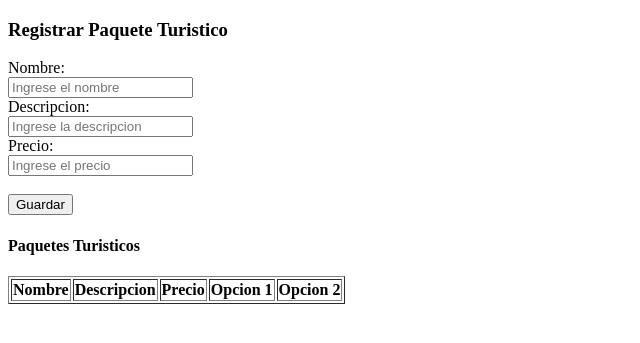
After one commit to crisrdz0294/proTurismo, a PHP site: page /view/paqueteTuristicoView.php in a window 1280 px wide. The commit adds this page. Shown: the top 343 px of the page, without its empty margins (0-640 px from the left). Run offline with PHP 8.4, Linux system fonts and the light colour scheme; lists and menus that the app fills with data are empty.

Commit message:
view paqueteTuristico

```diff
--- a/index.php
+++ b/index.php
@@ -18,7 +18,7 @@
 	<a href="view/tuFamiliaView.php">Manipular Familia</a><br>
 	<a href="view/responsableView.php">Manipular Responsable</a><br>
 	<a href="view/empresaView.php">Manipular MicroEmpresa</a><br>
-
+	<a href="view/paqueteTuristicoView.php">Manipular Paquete Turistico</a><br>
 </body>
 
 
--- /dev/null
+++ b/view/paqueteTuristicoView.php
@@ -0,0 +1,69 @@
+<!DOCTYPE html>
+<html>
+<head>
+	<title></title>
+
+
+</head>
+<body>
+
+	<h3>Registrar Paquete Turistico</h3>
+
+	<form method="post" action="../business/paqueteTuristicoBusiness.php">
+
+		Nombre: <br>
+		<input type="text" name="nombre" placeholder="Ingrese el nombre"><br>
+		Descripcion: <br>
+		<input type="text" name="descripcion" placeholder="Ingrese la descripcion"><br>
+		Precio: <br>
+		<input type="number" name="precio" placeholder="Ingrese el precio"><br><br>
+
+		<input type="submit" name="guardarPaquete" value="Guardar">
+
+	</form>
+
+	<h4>Paquetes Turisticos</h4>
+
+	 <table border="1">
+        <tr>
+            <th>Nombre </th>
+            <th>Descripcion </th>
+            <th>Precio</th>
+            <th>Opcion 1</th>
+            <th>Opcion 2</th>
+        </tr>
+
+	<?php
+		/*
+			include '../business/paqueteTuristicoBusiness.php';
+			$paqueteTuristicoBusiness = new PaqueteTuristicoBusiness();
+       		$todosPaquetes = $paqueteTuristicoBusiness->mostrarTodasActividades();
+
+       		foreach ($todosPaquetes as $paqueteTuristico) {
+                echo '<form method="post" enctype="multipart/form-data" action="../business/paqueteTuristicoBusiness.php">';
+                	echo '<input type="hidden" name="idpaquete" id="idpaquete" value="' . $paqueteTuristico->getIdPaqueteTuristico() .'">';
+                	echo '<tr>';
+
+               		echo '<td><input type="text" name="nombre" id="nombre" value="' . $paqueteTuristico->getNombrePaqueteTuristico() . '"/></td>';
+
+
+                	echo '<td><textarea  name="descripcion" id="descripcion"> '. $paqueteTuristico->getDescripcionPaqueteTuristico().'</textarea></td>';
+
+                 	echo '<td><input type="number" name="precio" id="precio" value="' . $paqueteTuristico->getPrecioPaqueteTuristico() . '"/></td>';
+
+
+
+                	echo '<td><input type="submit" value="Actualizar" name="update" id="update"/></td>';
+               		echo '<td><input type="submit" value="Agregar Actividades" name="agregar"/></td>';
+
+                echo '</tr>';
+                echo '</form>';
+
+
+       	*/
+
+	?>
+
+	</table>
+</body>
+</html>
```
